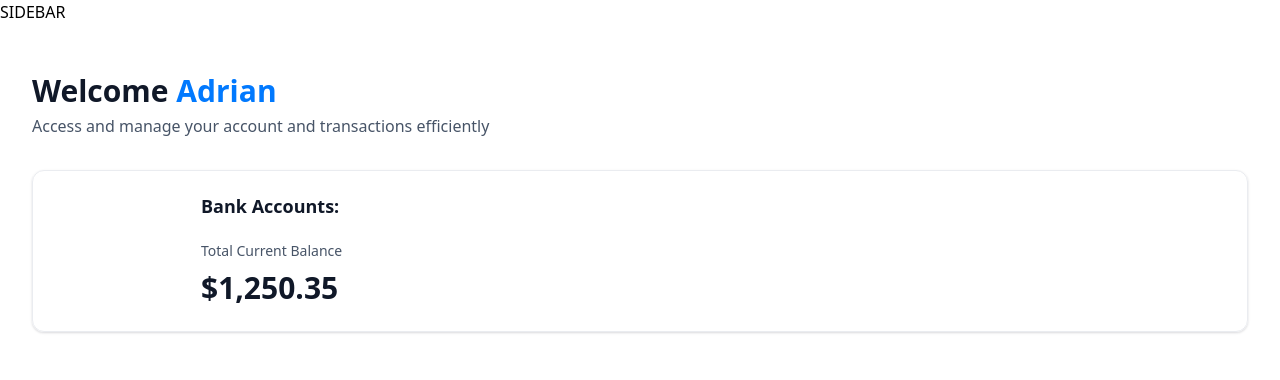
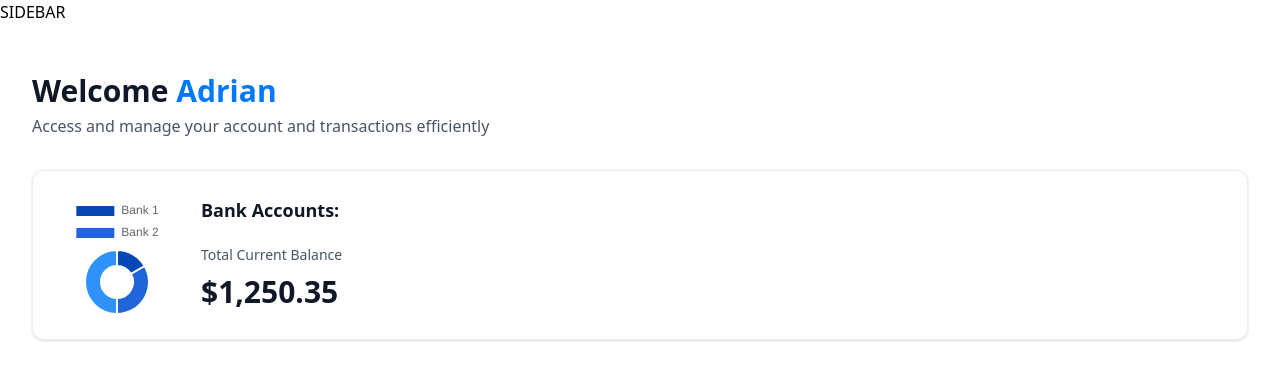
Before and after one commit to iamsjunaid/paywise, a Next.js app: page / in a window 1280 px wide. Shown: the top 380 px of the page. Built offline with nearby package versions, Linux system fonts and the light colour scheme.

Commit message:
display data on chart

```diff
--- a/app/(root)/page.tsx
+++ b/app/(root)/page.tsx
@@ -14,12 +14,12 @@ const Home = () => {
             user={loggedIn?.firstName || "Guest"}
             subtext="Access and manage your account and transactions efficiently"
           />
+          <TotalBalanceBox
+            accounts={[]}
+            totalBalance={1}
+            totalCurrentBalance={1250.35}
+          />
         </header>
-        <TotalBalanceBox
-          accounts={[]}
-          totalBalance={1}
-          totalCurrentBalance={1250.35}
-        />
       </div>
     </section>
   )
--- /dev/null
+++ b/components/DoughnutChart.tsx
@@ -0,0 +1,27 @@
+"use client"
+
+import { Chart as ChartJS, ArcElement, Tooltip, Legend } from "chart.js";
+import { Doughnut } from "react-chartjs-2";
+
+ChartJS.register(ArcElement, Tooltip, Legend);
+
+const DoughnutChart = ({ accounts }: DoughnutChartProps) => {
+    const data = {
+        datasets: [
+            {
+                label: 'Banks',
+                data: [1250, 2500, 3750],
+                backgroundColor: [
+                    '#0747b6', '#2265d8', '#2f91fa'
+                ],
+            }
+        ],
+        labels: ['Bank 1', 'Bank 2']
+    }
+
+    return (
+        <Doughnut data={data} />
+    )
+}
+
+export default DoughnutChart
--- a/components/TotalBalanceBox.tsx
+++ b/components/TotalBalanceBox.tsx
@@ -1,11 +1,12 @@
 import React from 'react'
 import AnimatedCounter from './AnimatedCounter'
+import DoughnutChart from './DoughnutChart'
 
 const TotalBalanceBox = ({ accounts = [], totalBanks, totalCurrentBalance }): TotalBalanceBoxProps => {
     return (
         <section className="total-balance">
             <div className="total-balance-chart">
-                {/* <DoughnutChart accounts={accounts} /> */}
+                <DoughnutChart accounts={accounts} />
             </div>
 
             <div className="flex flex-col gap-6">
```
Also changed, not shown: components/HeaderBox.tsx (+11 -11 lines).
